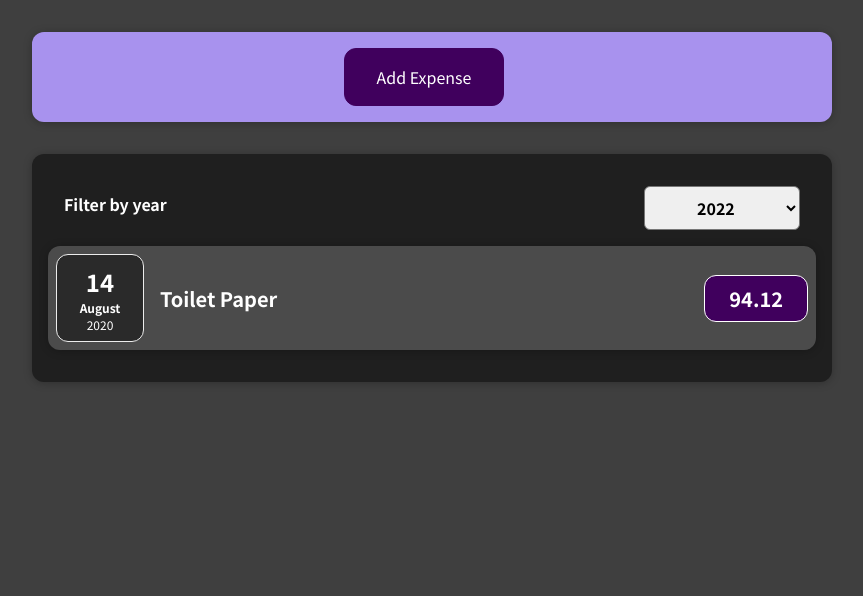
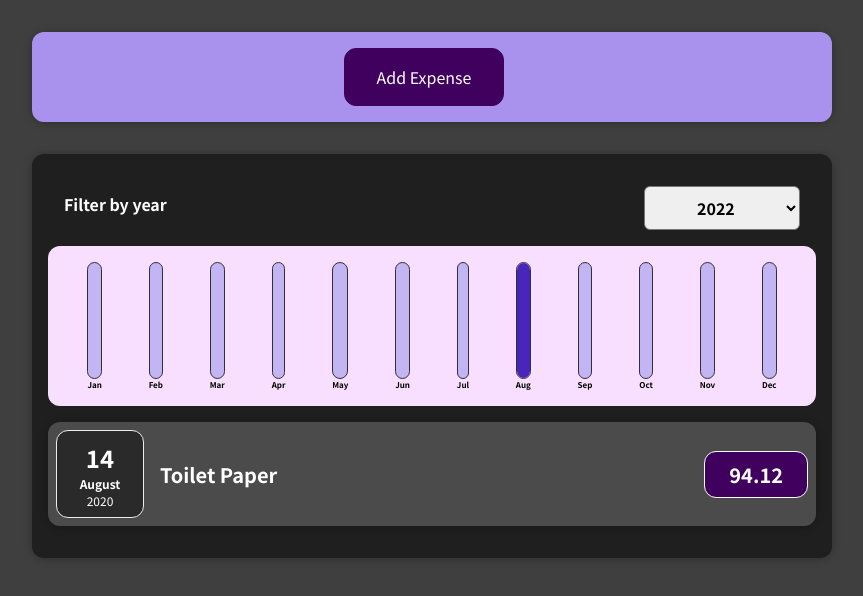
Before and after one commit to snehahegde3/Expenses, a React (Create React App) app: page / in a window 1280 px wide. Shown: the top 596 px of the page, without its empty margins (208-1071 px from the left). Built offline with nearby package versions, Linux system fonts and the light colour scheme.

Commit message:
chart added

```diff
--- /dev/null
+++ b/src/components/Chart/Chart.css
@@ -0,0 +1,9 @@
+.chart {
+  padding: 1rem;
+  border-radius: 12px;
+  background-color: #f8dfff;
+  text-align: center;
+  display: flex;
+  justify-content: space-around;
+  height: 10rem;
+}
--- /dev/null
+++ b/src/components/Chart/Chart.js
@@ -0,0 +1,22 @@
+import './Chart.css';
+
+import ChartBar from './ChartBar';
+
+const Chart = (props) => {
+  const dataPointValues = props.dataPoints.map((dataPoint) => dataPoint.value);
+  const totalMaximum = Math.max(...dataPointValues);
+  return (
+    <div className='chart'>
+      {props.dataPoints.map((dataPoint) => (
+        <ChartBar
+          key={dataPoint.label}
+          value={dataPoint.value}
+          maxValue={totalMaximum}
+          label={dataPoint.label}
+        />
+      ))}
+    </div>
+  );
+};
+
+export default Chart;
--- /dev/null
+++ b/src/components/Chart/ChartBar.css
@@ -0,0 +1,30 @@
+.chart-bar {
+  height: 100%;
+  display: flex;
+  flex-direction: column;
+  align-items: center;
+}
+
+.chart-bar__inner {
+  height: 100%;
+  width: 100%;
+  border: 1px solid #313131;
+  border-radius: 12px;
+  background-color: #c3b4f3;
+  overflow: hidden;
+  display: flex;
+  flex-direction: column;
+  justify-content: flex-end;
+}
+
+.chart-bar__fill {
+  background-color: #4826b9;
+  width: 100%;
+  transition: all 0.3s ease-out;
+}
+
+.chart-bar__label {
+  font-weight: bold;
+  font-size: 0.5rem;
+  text-align: center;
+}
--- /dev/null
+++ b/src/components/Chart/ChartBar.js
@@ -0,0 +1,23 @@
+import './ChartBar.css';
+
+//style in react is not simply a string
+//it is infact an object
+const ChartBar = (props) => {
+  let barFillHeight = '0%';
+  if (props.maxValue > 0) {
+    barFillHeight = Math.round((props.value / props.maxValue) * 100) + '%';
+  }
+  return (
+    <div className='chart-bar'>
+      <div className='chart-bar__inner'>
+        <div
+          className='chart-bar__fill'
+          style={{ height: barFillHeight }}
+        ></div>
+      </div>
+      <div className='chart-bar__label'>{props.label}</div>
+    </div>
+  );
+};
+
+export default ChartBar;
--- a/src/components/Expenses/Expenses.js
+++ b/src/components/Expenses/Expenses.js
@@ -1,5 +1,6 @@
 import ExpensesList from './ExpensesList';
 import ExpensesFilter from './ExpensesFilter';
+import ExpensesChart from './ExpensesChart';
 import Card from '../UI/Card';
 import { useState } from 'react';
 import './Expenses.css';
@@ -21,6 +22,7 @@
         selected={filteredYear}
         onChangeFilter={filterChangeHandler}
       />
+      <ExpensesChart expenses={filteredExpenses} />
       <ExpensesList items={filteredExpenses} />
     </Card>
   );
--- /dev/null
+++ b/src/components/Expenses/ExpensesChart.js
@@ -0,0 +1,28 @@
+import Chart from '../Chart/Chart';
+const ExpensesChart = (props) => {
+  const chartDataPoints = [
+    { label: 'Jan', value: 0 },
+    { label: 'Feb', value: 0 },
+    { label: 'Mar', value: 0 },
+    { label: 'Apr', value: 0 },
+    { label: 'May', value: 0 },
+    { label: 'Jun', value: 0 },
+    { label: 'Jul', value: 0 },
+    { label: 'Aug', value: 0 },
+    { label: 'Sep', value: 0 },
+    { label: 'Oct', value: 0 },
+    { label: 'Nov', value: 0 },
+    { label: 'Dec', value: 0 },
+  ];
+  for (const expense of props.expenses) {
+    const expenseMonth = expense.date.getMonth();
+    chartDataPoints[expenseMonth].value += expense.amount;
+  }
+  return (
+    <div>
+      <Chart dataPoints={chartDataPoints} />
+    </div>
+  );
+};
+
+export default ExpensesChart;
--- a/src/components/NewExpense/ExpenseForm.js
+++ b/src/components/NewExpense/ExpenseForm.js
@@ -38,7 +38,7 @@
     event.preventDefault();
     const expenseData = {
       title: enteredTitle,
-      amount: enteredAmount,
+      amount: +enteredAmount,
       date: new Date(enteredDate),
     };
     props.onSaveExpenseData(expenseData);
```
